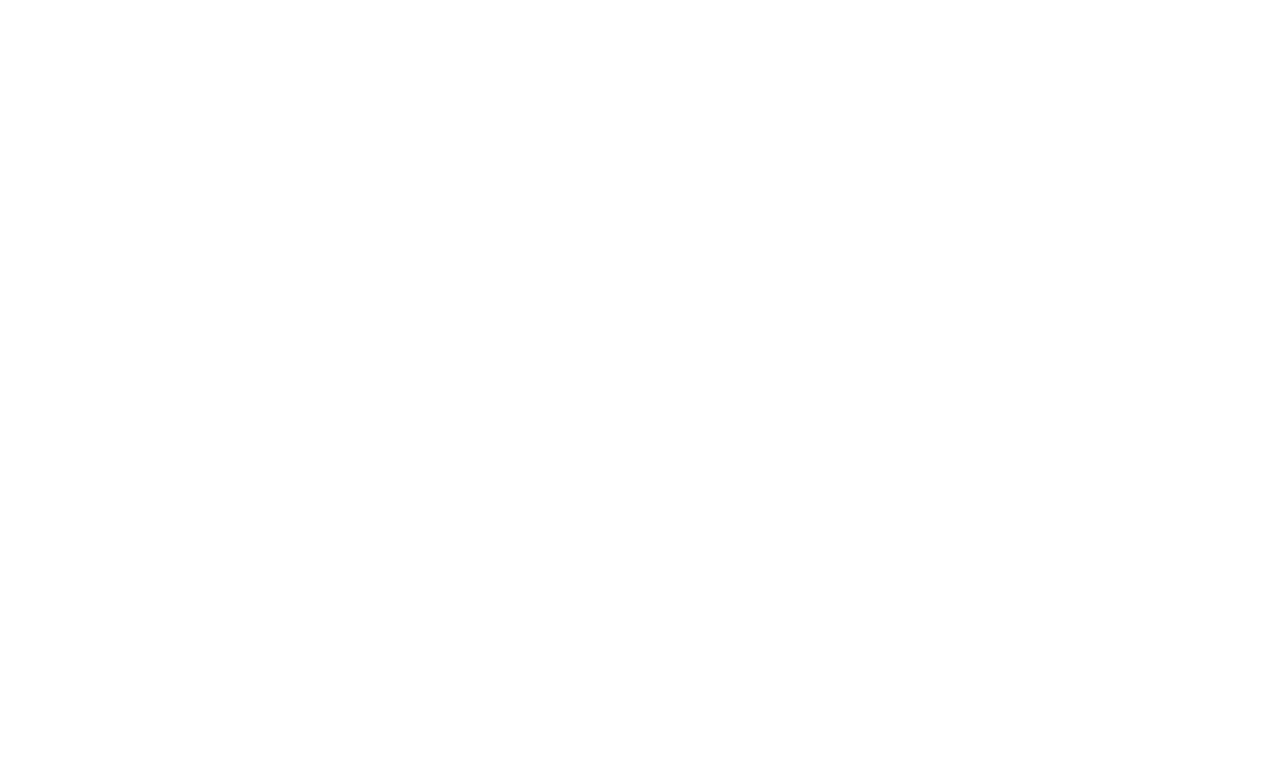
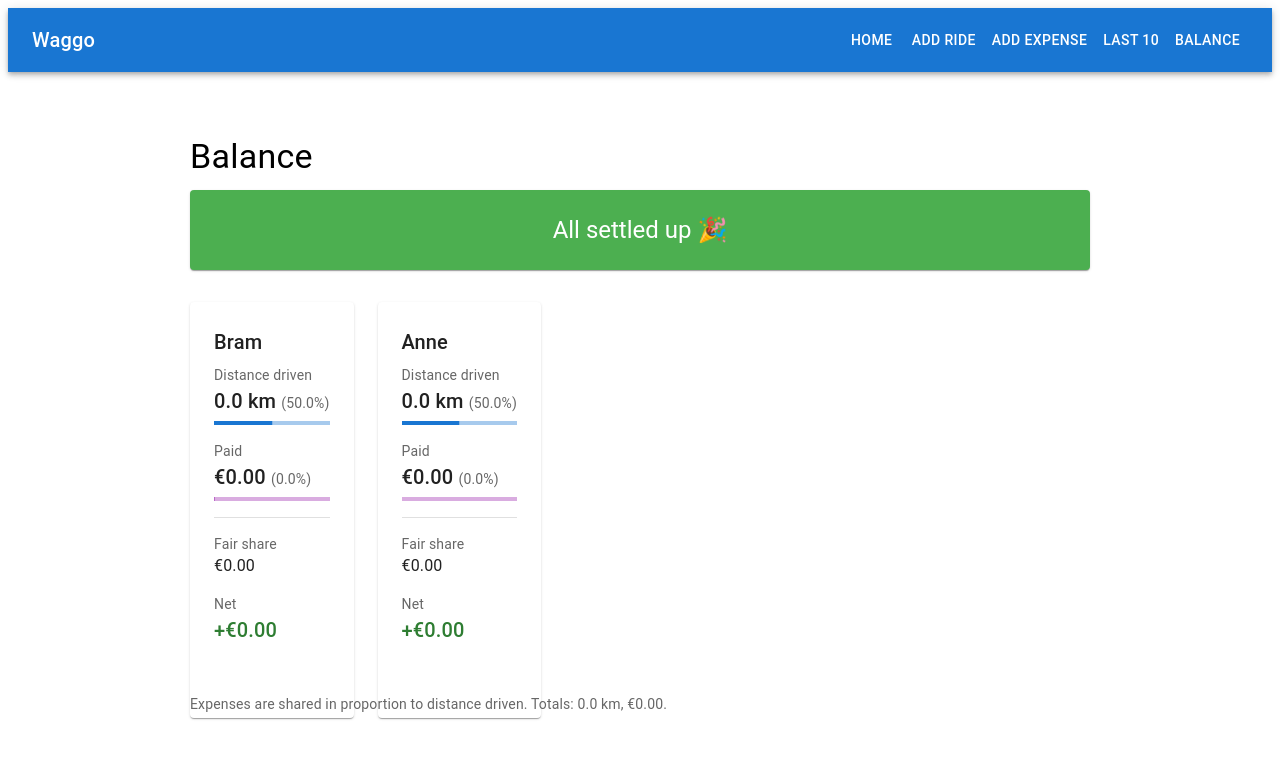
Before and after one commit to bramreinders97/SplitserV2, a React (Vite) app in the folder frontend/waggo/: page /waggo/balance in a window 1280 px wide. Before the commit this address had no page. Shown: the top 758 px of the page. Built offline with nearby package versions, Linux system fonts and the light colour scheme; no server answers.

Commit message:
introduce balance page

```diff
--- a/frontend/waggo/src/App.jsx
+++ b/frontend/waggo/src/App.jsx
@@ -28,6 +28,9 @@ export default function App() {
           <Button variant="contained" component={Link} to="/last-10">
             Show Last 10
           </Button>
+          <Button variant="contained" component={Link} to="/balance">
+            Show Balance
+          </Button>
         </Stack>
       </Paper>
     </Box>
--- a/frontend/waggo/src/components/Header.jsx
+++ b/frontend/waggo/src/components/Header.jsx
@@ -21,6 +21,9 @@ export default function Header() {
         <Button color="inherit" component={Link} to="/last-10">
           Last 10
         </Button>
+        <Button color="inherit" component={Link} to="/balance">
+          Balance
+        </Button>
       </Toolbar>
     </AppBar>
   );
--- a/frontend/waggo/src/main.jsx
+++ b/frontend/waggo/src/main.jsx
@@ -5,6 +5,7 @@ import App from './App'
 import AddRide from './pages/AddRide'
 import AddExpense from './pages/AddExpense'
 import LastTen from './pages/LastTen';
+import Balance from './pages/Balance';
 
 
 ReactDOM.createRoot(document.getElementById('root')).render(
@@ -15,6 +16,7 @@ ReactDOM.createRoot(document.getElementById('root')).render(
         <Route path="/add-ride" element={<AddRide />} />
         <Route path="/add-expense" element={<AddExpense />} />
         <Route path="/last-10" element={<LastTen />} />
+        <Route path="/balance" element={<Balance />} />
       </Routes>
     </BrowserRouter>
   </React.StrictMode>,
--- /dev/null
+++ b/frontend/waggo/src/pages/Balance.jsx
@@ -0,0 +1,157 @@
+import { useEffect, useState } from 'react';
+import {
+  Box,
+  Typography,
+  Paper,
+  Grid,
+  Stack,
+  LinearProgress,
+  Divider,
+} from '@mui/material';
+import { API_BASE } from '../config';
+import Header from '../components/Header';
+import { computeBalance, PEOPLE } from '../utils/balance';
+
+const euro = (value) => `€${value.toFixed(2)}`;
+const km = (value) => `${value.toFixed(1)} km`;
+const pct = (fraction) => `${(fraction * 100).toFixed(1)}%`;
+
+function SettlementBanner({ settlement }) {
+  const settled = settlement.amount === 0;
+  return (
+    <Paper
+      sx={{
+        p: 3,
+        mb: 4,
+        textAlign: 'center',
+        bgcolor: settled ? 'success.light' : 'primary.light',
+        color: settled ? 'success.contrastText' : 'primary.contrastText',
+      }}
+    >
+      {settled ? (
+        <Typography variant="h5">All settled up 🎉</Typography>
+      ) : (
+        <>
+          <Typography variant="subtitle1">Balance</Typography>
+          <Typography variant="h4">
+            {settlement.from} owes {settlement.to} {euro(settlement.amount)}
+          </Typography>
+        </>
+      )}
+    </Paper>
+  );
+}
+
+function PersonCard({ name, data }) {
+  const net = data.net[name];
+  const overpaid = net >= 0;
+  return (
+    <Paper sx={{ p: 3, height: '100%' }}>
+      <Typography variant="h6" gutterBottom>
+        {name}
+      </Typography>
+
+      <Stack spacing={2}>
+        <Box>
+          <Typography variant="body2" color="text.secondary">
+            Distance driven
+          </Typography>
+          <Typography variant="h6">
+            {km(data.km[name])}{' '}
+            <Typography component="span" variant="body2" color="text.secondary">
+              ({pct(data.kmShare[name])})
+            </Typography>
+          </Typography>
+          <LinearProgress
+            variant="determinate"
+            value={data.kmShare[name] * 100}
+            sx={{ mt: 0.5 }}
+          />
+        </Box>
+
+        <Box>
+          <Typography variant="body2" color="text.secondary">
+            Paid
+          </Typography>
+          <Typography variant="h6">
+            {euro(data.paid[name])}{' '}
+            <Typography component="span" variant="body2" color="text.secondary">
+              ({pct(data.paidShare[name])})
+            </Typography>
+          </Typography>
+          <LinearProgress
+            variant="determinate"
+            color="secondary"
+            value={data.paidShare[name] * 100}
+            sx={{ mt: 0.5 }}
+          />
+        </Box>
+
+        <Divider />
+
+        <Box>
+          <Typography variant="body2" color="text.secondary">
+            Fair share
+          </Typography>
+          <Typography variant="body1">{euro(data.fairShare[name])}</Typography>
+        </Box>
+
+        <Box>
+          <Typography variant="body2" color="text.secondary">
+            Net
+          </Typography>
+          <Typography
+            variant="h6"
+            sx={{ color: overpaid ? 'success.main' : 'error.main' }}
+          >
+            {overpaid ? '+' : '−'}
+            {euro(Math.abs(net))}
+          </Typography>
+        </Box>
+      </Stack>
+    </Paper>
+  );
+}
+
+export default function Balance() {
+  const [rides, setRides] = useState([]);
+  const [expenses, setExpenses] = useState([]);
+
+  useEffect(() => {
+    fetch(`${API_BASE}/all_rides`)
+      .then((res) => res.json())
+      .then(setRides);
+
+    fetch(`${API_BASE}/all_expenses`)
+      .then((res) => res.json())
+      .then(setExpenses);
+  }, []);
+
+  const data = computeBalance(rides, expenses);
+
+  return (
+    <>
+      <Header />
+      <Box sx={{ padding: '2rem', maxWidth: 900, mx: 'auto' }}>
+        <Typography variant="h4" gutterBottom>
+          Balance
+        </Typography>
+
+        <SettlementBanner settlement={data.settlement} />
+
+        <Grid container spacing={3}>
+          {PEOPLE.map((name) => (
+            <Grid item xs={12} sm={6} key={name}>
+              <PersonCard name={name} data={data} />
+            </Grid>
+          ))}
+        </Grid>
+
+        <Typography variant="body2" color="text.secondary" sx={{ mt: 3 }}>
+          Expenses are shared in proportion to distance driven. Totals: {km(data.totalKm)},{' '}
+          {euro(data.totalPaid)}.
+        </Typography>
+      </Box>
+    </>
+  );
+}
--- /dev/null
+++ b/frontend/waggo/src/utils/balance.js
@@ -0,0 +1,75 @@
+export const PEOPLE = ['Bram', 'Anne'];
+
+function sumBy(records, groupKey, valueKey) {
+  return records.reduce(
+    (acc, record) => {
+      const group = record[groupKey];
+      if (group in acc) {
+        acc[group] += parseFloat(record[valueKey]) || 0;
+      }
+      return acc;
+    },
+    { Bram: 0, Anne: 0 }
+  );
+}
+
+function round2(value) {
+  return Math.round(value * 100) / 100;
+}
+
+/**
+ * Compute the settlement between Bram and Anne.
+ *
+ * Expenses are shared in proportion to km driven: each person's fair share of the
+ * total expenses equals their share of the total km driven. Their net is what they
+ * actually paid minus that fair share. A positive net means they overpaid, so the
+ * other person owes them the difference.
+ */
+export function computeBalance(rides, expenses) {
+  const km = sumBy(rides, 'driver', 'distance');
+  const paid = sumBy(expenses, 'payer', 'amount');
+
+  const totalKm = km.Bram + km.Anne;
+  const totalPaid = paid.Bram + paid.Anne;
+
+  const kmShare = totalKm > 0
+    ? { Bram: km.Bram / totalKm, Anne: km.Anne / totalKm }
+    : { Bram: 0.5, Anne: 0.5 };
+
+  const paidShare = totalPaid > 0
+    ? { Bram: paid.Bram / totalPaid, Anne: paid.Anne / totalPaid }
+    : { Bram: 0, Anne: 0 };
+
+  const fairShare = {
+    Bram: kmShare.Bram * totalPaid,
+    Anne: kmShare.Anne * totalPaid,
+  };
+
+  const net = {
+    Bram: paid.Bram - fairShare.Bram,
+    Anne: paid.Anne - fairShare.Anne,
+  };
+
+  // Whoever has the negative net underpaid and owes the other person.
+  const amount = round2(Math.abs(net.Bram));
+  let settlement;
+  if (amount === 0) {
+    settlement = { from: null, to: null, amount: 0 };
+  } else if (net.Bram < 0) {
+    settlement = { from: 'Bram', to: 'Anne', amount };
+  } else {
+    settlement = { from: 'Anne', to: 'Bram', amount };
+  }
+
+  return {
+    km,
+    paid,
+    totalKm,
+    totalPaid,
+    kmShare,
+    paidShare,
+    fairShare,
+    net,
+    settlement,
+  };
+}
```
